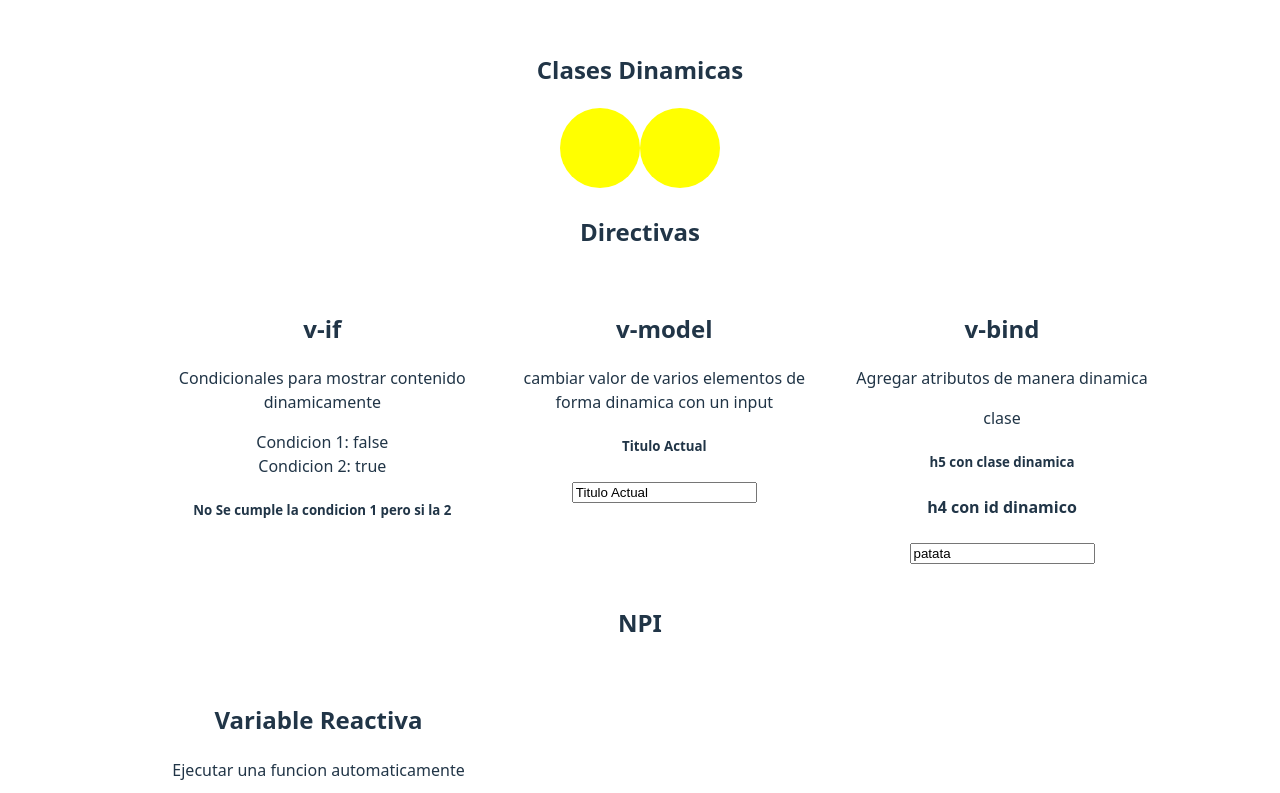
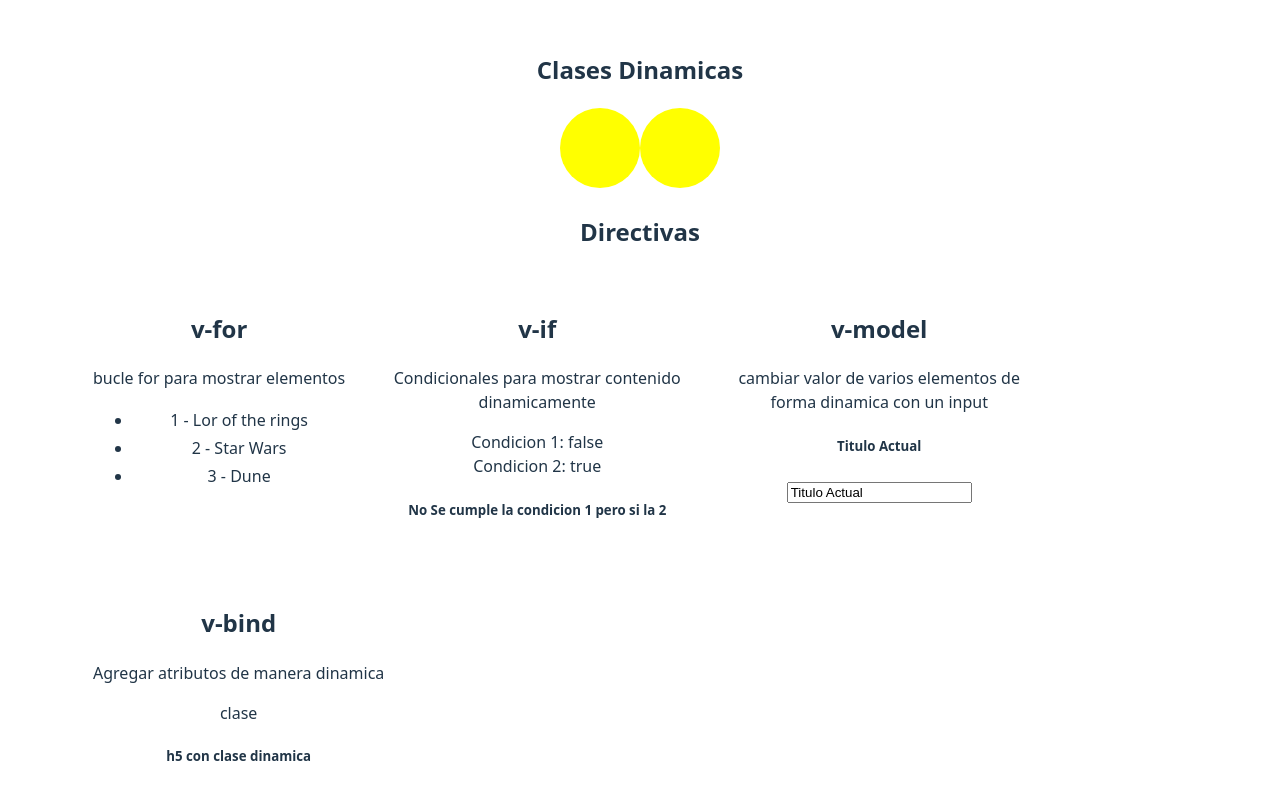
Before and after one commit to RamconDev/Vue-AmazingCode, a Vue app: page / in a window 1280 px wide. Shown: the top 793 px of the page. Built offline with nearby package versions, Linux system fonts and the light colour scheme.

Commit message:
v-for - bucle para mostrar elementos

```diff
--- a/src/App.vue
+++ b/src/App.vue
@@ -5,6 +5,7 @@
     import VariableReactiva from './components/VariableReactiva.vue';
     import CambiarClasesDinamicamente from './components/CambiarClasesDinamicamente.vue'
     import VIfCopmponen from './components/directivas/VIfCopmponen.vue';
+    import VForComponent from './components/directivas/VForComponent.vue';
 </script>
 
 <template>
@@ -13,6 +14,9 @@
 
     <h2>Directivas</h2>
     <ul>
+        <li>
+            <VForComponent></VForComponent>
+        </li>
         <li>
             <VIfCopmponen></VIfCopmponen>
         </li>
--- /dev/null
+++ b/src/components/directivas/VForComponent.vue
@@ -0,0 +1,24 @@
+<script setup>
+    let movies = ["Lor of the rings", "Star Wars", "Dune"]
+</script>
+
+<template>
+    <h2>v-for</h2>
+    <p>bucle for para mostrar elementos</p>
+    <ul>
+        <li v-for="(movie, index) in movies" :key="movie">
+            <span>{{ index + 1 }} - {{ movie }}</span>
+        </li>
+    </ul>
+</template>
+
+<style scoped>
+    ul {
+        list-style: disc;
+        flex-direction: column;
+    }
+    li {
+        padding: 2px 0px;
+        border: none;
+    }
+</style>
```
